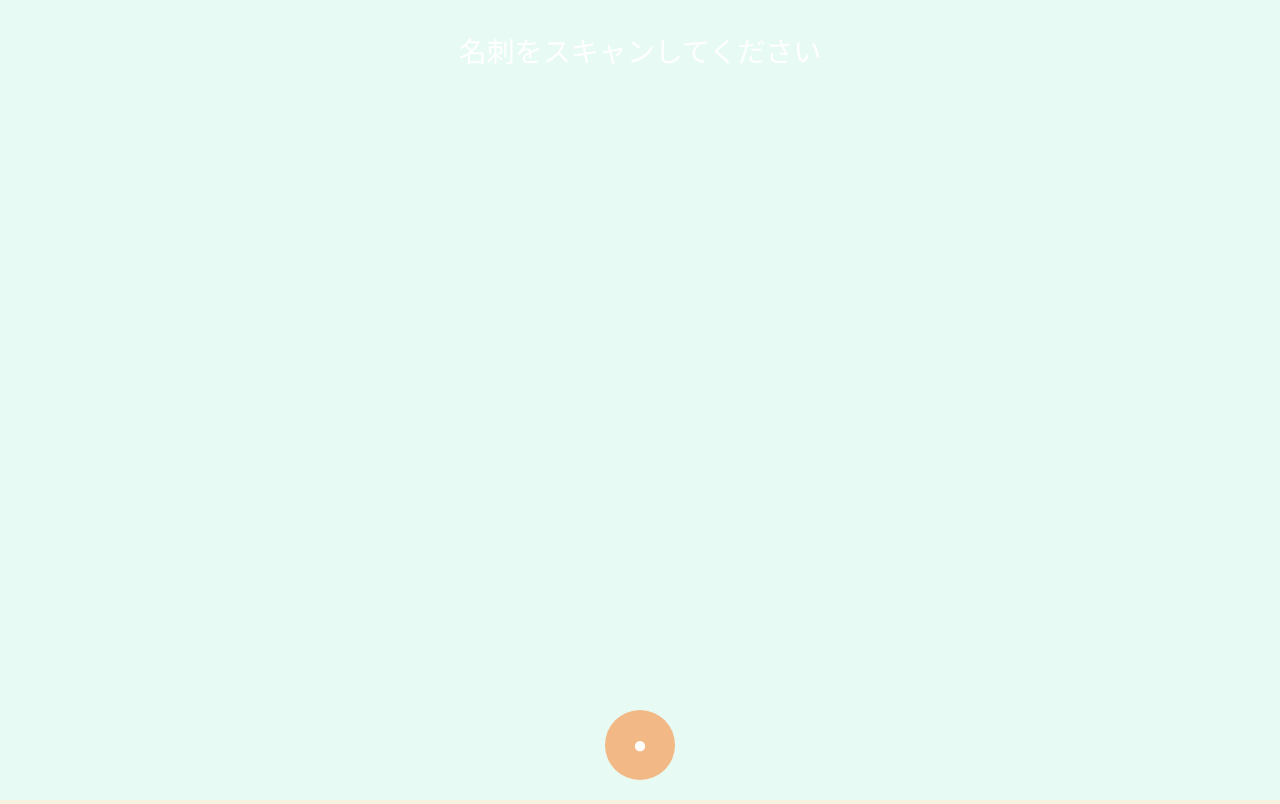
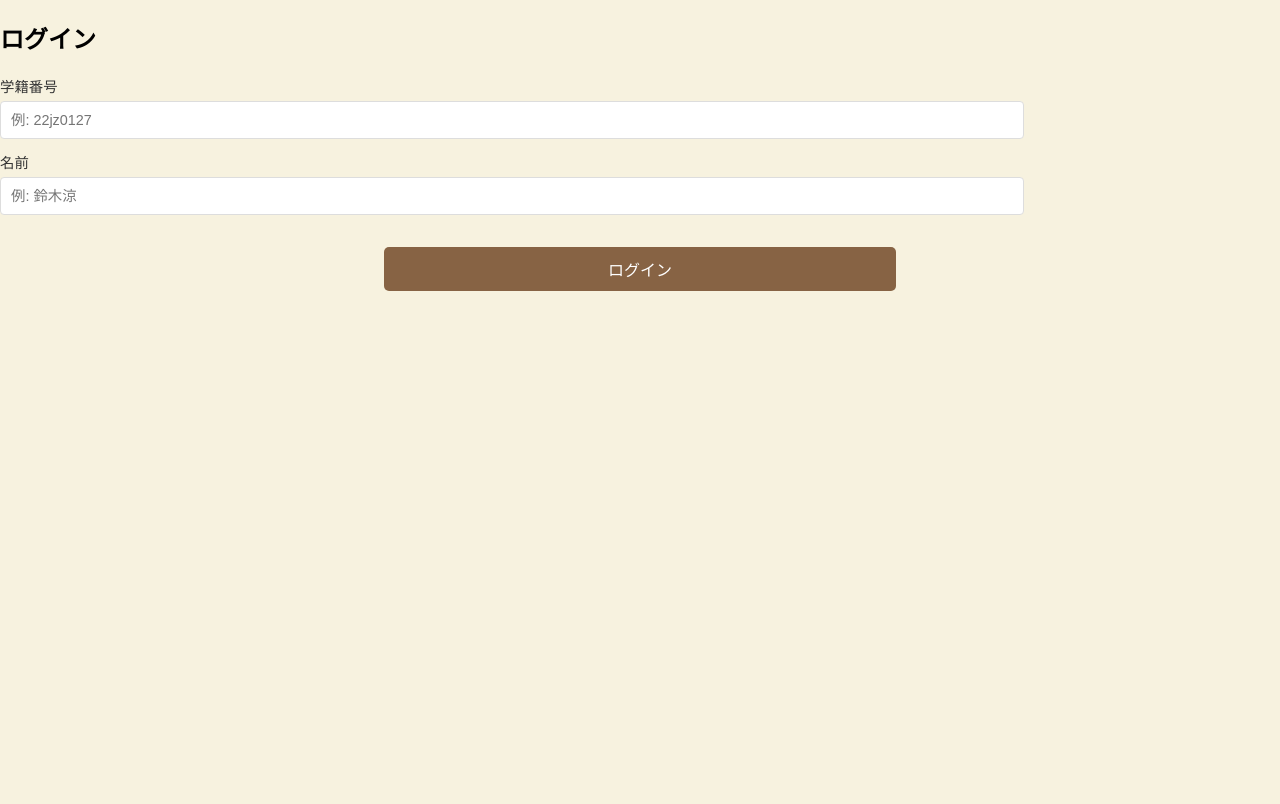
Before and after one commit to 22JZ0127/JPages_Ryo, a React (Create React App) app: page / in a window 1280 px wide. Built offline with nearby package versions, Linux system fonts and the light colour scheme; no server answers.

Commit message:
ログイン画面作成中

```diff
--- a/src/App.js
+++ b/src/App.js
@@ -2,13 +2,14 @@
 import './App.css';
 import ScanBusinessCard  from './components/pages/scanBusinessCard-phone/ScanBusinessCard';
 import Questionnaire from './components/pages/questionnaire/Questionnaire';
+import StudentLogin from './components/pages/studentLogin/StudentLogin';
 import { BrowserRouter, Route, Routes, Link } from 'react-router-dom';
 
 function App() {
   return (
     <>
       <BrowserRouter>
-        <ScanBusinessCard/>
+        <StudentLogin/>
       </BrowserRouter>
 
     </>
--- /dev/null
+++ b/src/components/base/logininput/LoginInput.jsx
@@ -0,0 +1,20 @@
+import React from 'react';
+import styles from './loginInput.module.css';
+
+function LoginInput({ id, label, value, onChange, placeholder }) {
+    return (
+        <div>
+            <label htmlFor={id} className={styles.label}>{label}</label>
+            <input
+                type="text"
+                id={id}
+                value={value}
+                onChange={onChange}
+                placeholder={placeholder}
+                className={styles["input-field"]}
+            />
+        </div>
+    );
+}
+
+export default LoginInput;
--- /dev/null
+++ b/src/components/base/logininput/loginInput.module.css
@@ -0,0 +1,24 @@
+/* ラベル */
+.label {
+    font-size: 0.9em;
+    color: #333;
+    display: block;
+    margin-bottom: 5px;
+}
+
+/* 入力フィールド */
+.input-field {
+    width: 80%;
+    padding: 10px;
+    font-size: 0.9em;
+    border: 1px solid #ddd;
+    border-radius: 4px;
+    box-sizing: border-box;
+    margin-bottom: 12px;
+}
+
+.input-field:focus {
+    border-color: #219752;
+    outline: none;
+    box-shadow: 0 0 3px rgba(33, 151, 82, 0.2);
+}
--- a/src/components/base/submitbutton/SubmitButton.jsx
+++ b/src/components/base/submitbutton/SubmitButton.jsx
@@ -1,10 +1,15 @@
 import styles from './submitButton.module.css'
 
-function SubmitButton() {
+function SubmitButton({ visualType }) {
+    const buttonText = visualType === 'submit' ? '送信' : visualType === 'login' ? 'ログイン' : '送信';
+
     return (
         <>
-            <button type="submit" className={styles["submit-button"]}>送信</button>
+            <button type="submit" className={styles["submit-button"]}>
+                {buttonText}
+            </button>
         </>
-    )
+    );
 }
+
 export default SubmitButton;
--- a/src/components/common/questionnaireform/QuestionnaireForm.jsx
+++ b/src/components/common/questionnaireform/QuestionnaireForm.jsx
@@ -22,7 +22,9 @@ function QuestionnaireForm({handleSubmit, questions, TextInput, handleAnswerChan
                         )}
                     </div>
                 ))}
-                <SubmitButton/>
+                <SubmitButton
+                    visualType={"submit"}
+                />
             </form>
         </>
     )
--- /dev/null
+++ b/src/components/pages/studentLogin/StudentLogin.jsx
@@ -0,0 +1,74 @@
+import React, { useState } from 'react';
+import Ajax from '../../../lib/Ajax';
+import styles from './studentLogin.css';
+import LoginInput from '../../base/logininput/LoginInput';
+import SubmitButton from '../../base/submitbutton/SubmitButton';
+
+const StudentLogin = () => {
+  // 入力値をstateで管理
+  const [number, setNumber] = useState('');
+  const [name, setName] = useState('');
+  const [errorMessage, setErrorMessage] = useState('');
+
+  // フォームの変更を管理
+  const handleNumberChange = (e) => setNumber(e.target.value);
+  const handleNameChange = (e) => setName(e.target.value);
+
+  // フォーム送信時の処理
+  const handleSubmit = async (e) => {
+    e.preventDefault();
+
+    // 必須項目の確認
+    if (!number || !name) {
+      setErrorMessage('学籍番号と名前を入力してください');
+      return;
+    }
+
+    const req = {
+      number: number,
+      name: name,
+    };
+
+    try {
+      // Ajax.jsの関数を呼び出す
+      const response = await Ajax(null, null, 'studentlogin', 'POST', req);
+
+      // レスポンスの確認（例: 成功・失敗に応じてエラーメッセージ表示）
+      console.log(response);
+      if (response.success) {
+        alert('ログイン成功');
+        // ログイン後のリダイレクトや別の処理をここに追加
+      } else {
+        setErrorMessage('ログインに失敗しました');
+      }
+    } catch (error) {
+      setErrorMessage('通信エラーが発生しました');
+    }
+  };
+
+  return (
+    <div className={styles["login-form-container"]}>
+        <h2 className={styles["title"]}>ログイン</h2>
+        <form onSubmit={handleSubmit}>
+            <LoginInput
+                id="number"
+                label="学籍番号"
+                value={number}
+                onChange={handleNumberChange}
+                placeholder="例: 22jz0127"
+            />
+            <LoginInput
+                id="name"
+                label="名前"
+                value={name}
+                onChange={handleNameChange}
+                placeholder="例: 鈴木涼"
+            />
+            {errorMessage && <p className={styles["error-message"]}>{errorMessage}</p>}
+            <SubmitButton visualType="login" />
+        </form>
+    </div>
+);
+};
+
+export default StudentLogin;
--- /dev/null
+++ b/src/components/pages/studentLogin/studentLogin.css
@@ -0,0 +1,35 @@
+/* 全体の背景色とフォント設定（モバイル向け） */
+body {
+    background-color: #f7f2df;
+    font-family: Arial, sans-serif;
+    margin: 0;
+    padding: 0;
+}
+
+/* ログインフォームのコンテナ */
+.login-form-container {
+    width: 90%;
+    max-width: 360px;
+    margin: 20px auto;
+    padding: 15px;
+    background-color: #ffffff;
+    border: 1px solid #ddd;
+    border-radius: 8px;
+    box-shadow: 0 2px 4px rgba(0, 0, 0, 0.1);
+}
+
+/* タイトル */
+.title {
+    font-size: 1.5em;
+    color: #876344;
+    text-align: center;
+    margin-bottom: 15px;
+}
+
+/* エラーメッセージ */
+.error-message {
+    color: red;
+    font-size: 0.85em;
+    margin-top: 10px;
+    text-align: center;
+}
```
